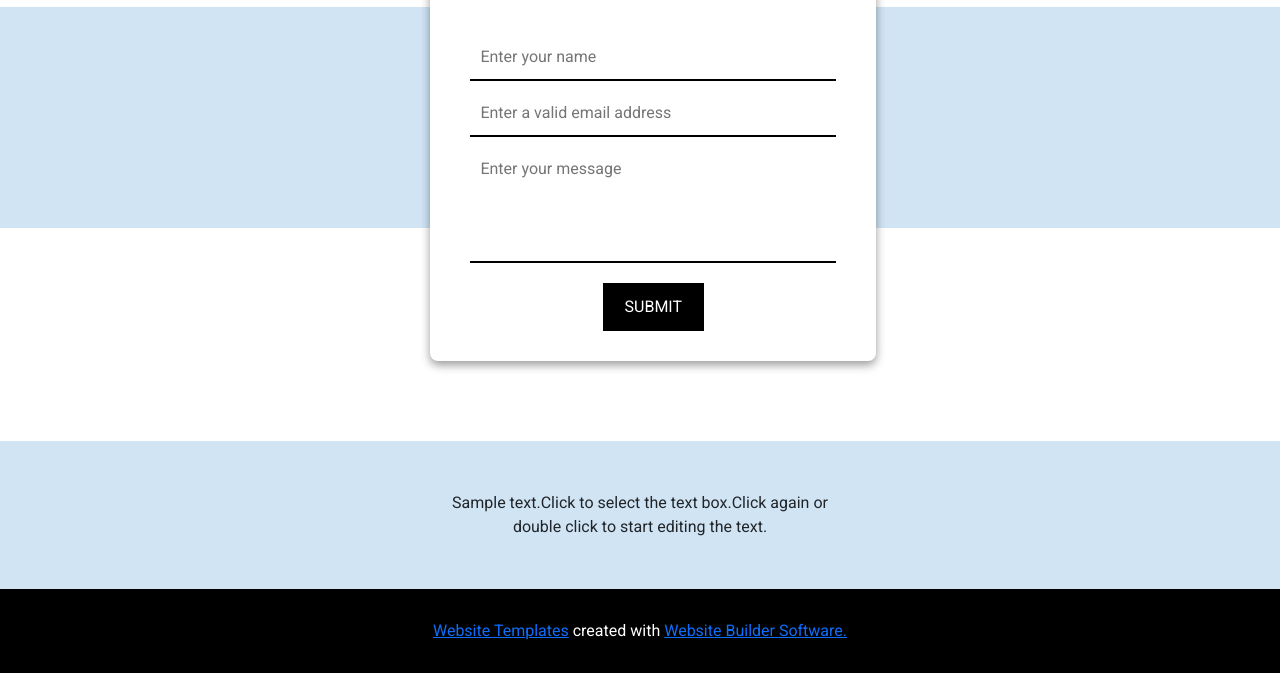
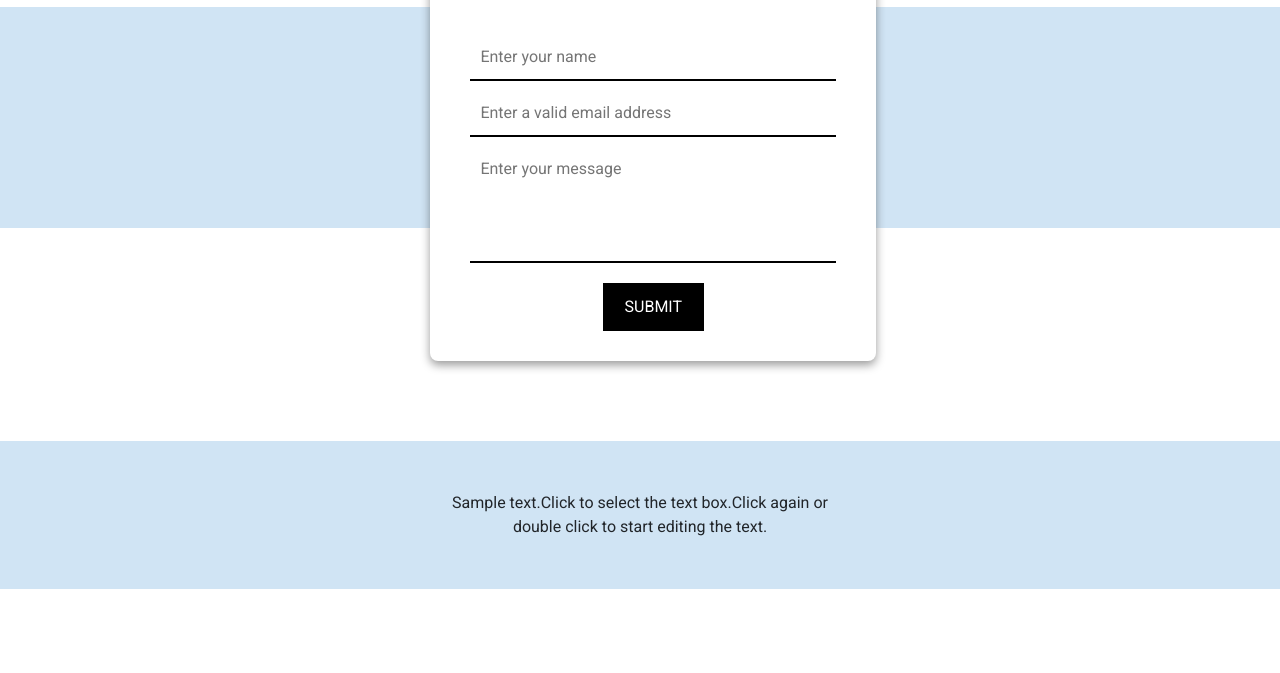
Before and after one commit to Aryan-Singh-Innoraft/CSS-IT-Solutions-Site, a plain HTML site: page index.html in a window 1280 px wide. Shown: the part 3766-4439 px from the top of the page. After the commit the page ends 4355 px from the top, so only its background shows below. Drawn offline with nearby package versions, Linux system fonts and the light colour scheme; files whose address does not match are found by name.

Commit message:
first commit

```diff
--- a/design.css
+++ b/design.css
@@ -541,11 +541,5 @@ button{
    padding: 50px 0;
 
 }
-.footer .black-background{
-    background-color: black;
-    color: white;
-    padding: 30px 0;
-    text-align: center;
 
-}
 /* footer section  */
--- a/index.html
+++ b/index.html
@@ -359,9 +359,6 @@
             </p>
 
         </div>
-        <div class="black-background">
-            <a href="#">Website Templates</a> created with <a href="#">Website Builder Software.</a>
-        </div>
 
      </footer>
 </body>
```
